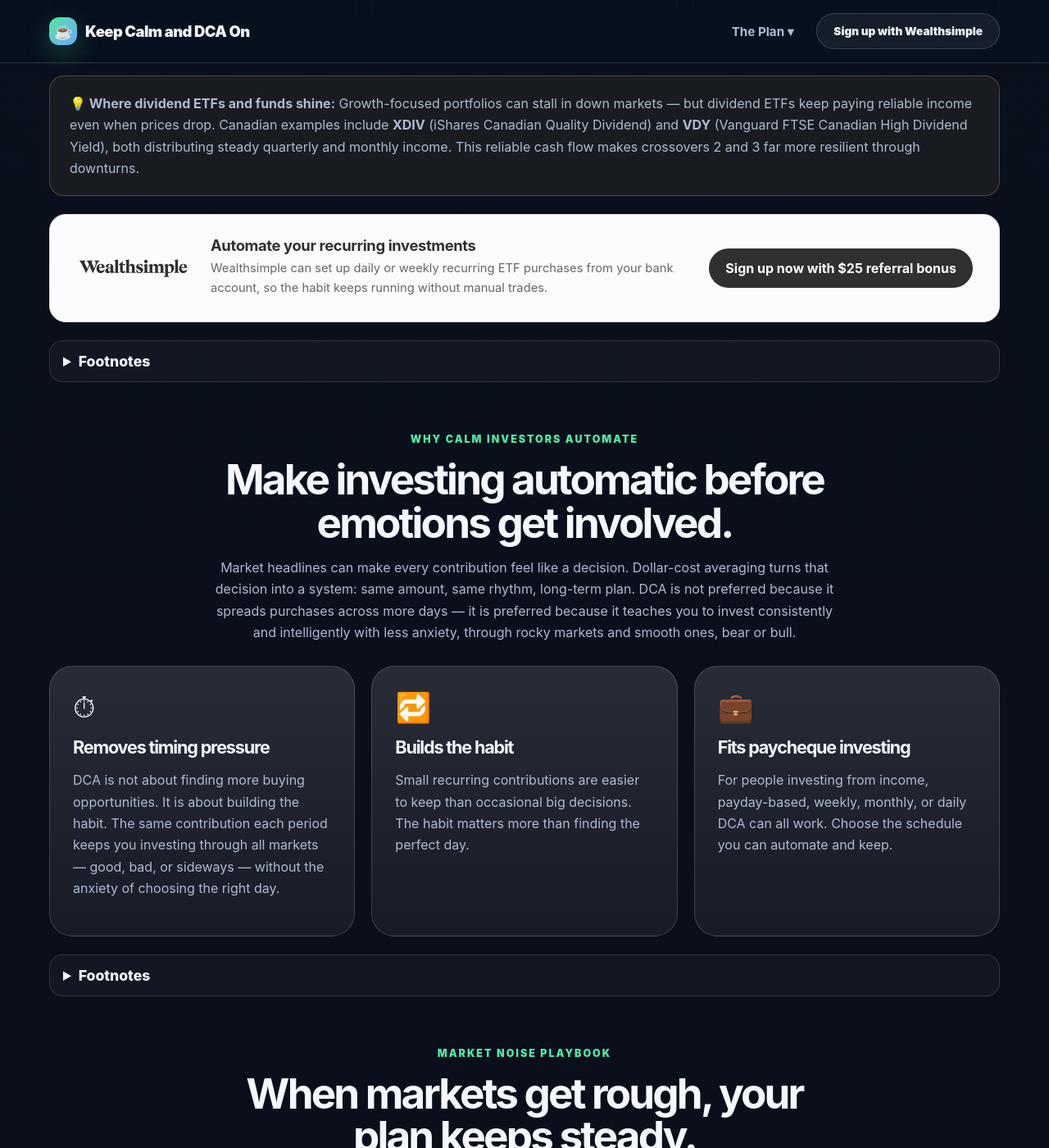
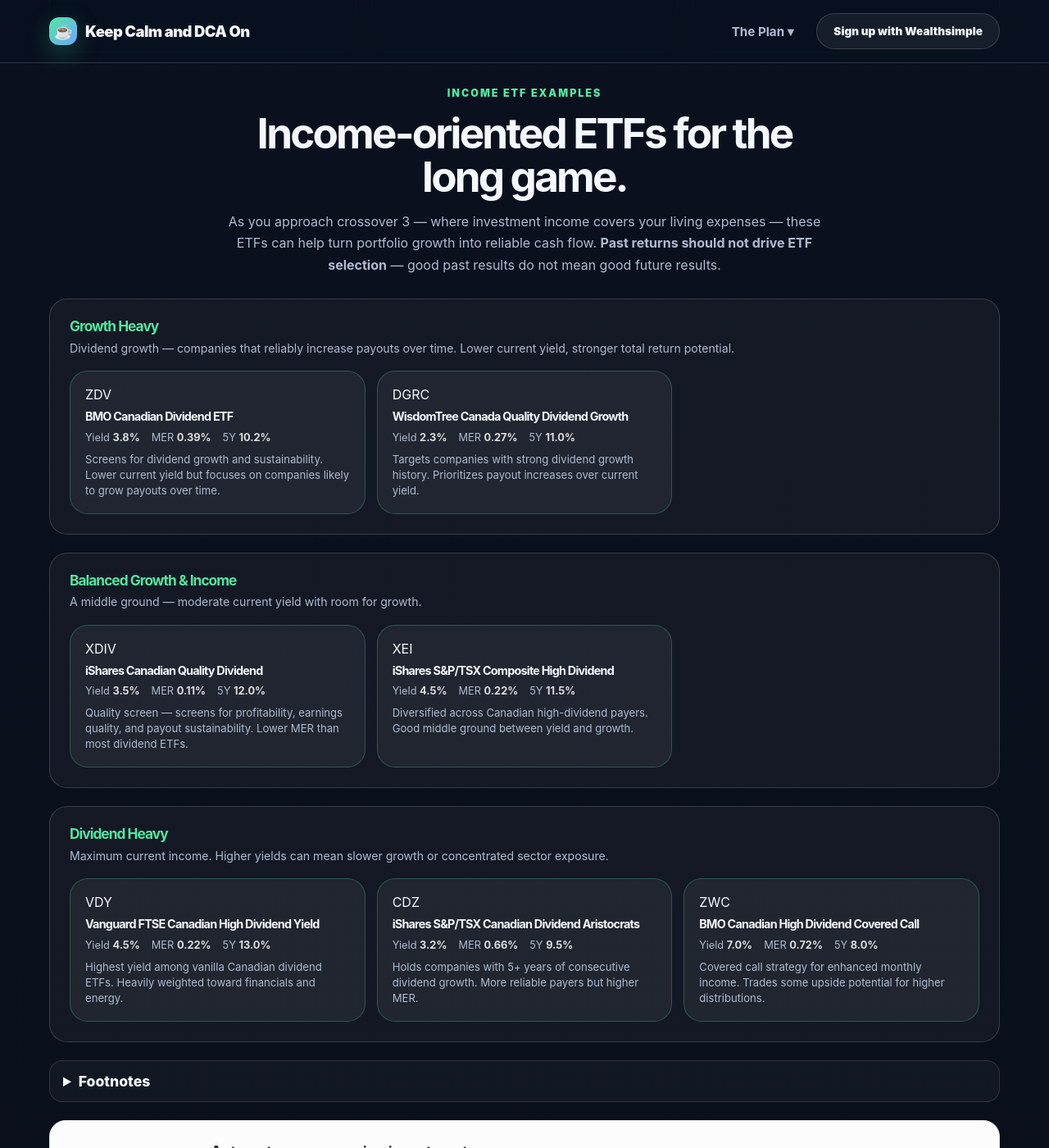
Before and after one commit to thestamp/dcathedip, a Jekyll site: the page built from index.html, in a window 1280 px wide and 1400 px high, scrolled down 14146 px. Shown: the whole window at 82% size. Built offline with Jekyll 4.4.1, drawn with Linux system fonts in a browser that asks for light colours.

Commit message:
Add income ETF table grouped by strategy (growth, balanced, dividend)
- Replace single-paragraph callout box with full income ETF section
- 7 Canadian dividend ETFs across 3 categories:
  Growth Heavy (ZDV, DGRC), Balanced (XDIV, XEI),
  Dividend Heavy (VDY, CDZ, ZWC)
- JS-rendered card grid matching growth ETF card style
- Category headers with descriptions for each strategy
- New smoke test with all 7 ticker + category assertions

```diff
--- a/assets/css/styles.css
+++ b/assets/css/styles.css
@@ -708,8 +708,30 @@
 .etf-card-metrics { display: flex; gap: 14px; margin-bottom: 10px; }
 .etf-card .etf-metric { font-size: 0.8rem; color: var(--muted); }
 .etf-card .etf-metric strong { color: #ddd; }
+.etf-card.income { border-color: rgba(83,230,160,0.25); }
 .etf-lev-tag { font-size: 0.7rem; font-weight: 900; color: #111; background: var(--gold); border-radius: 999px; padding: 2px 8px; margin-left: auto; }
 .etf-card .etf-lean { font-size: 0.82rem; margin: 0; color: var(--muted); line-height: 1.45; flex-grow: 1; }
+
+/* Income ETF categories */
+.income-category {
+  margin-bottom: 22px;
+  padding: 24px;
+  border: 1px solid var(--border);
+  border-radius: 22px;
+  background: rgba(255,255,255,0.04);
+}
+.income-category-header { margin-bottom: 16px; }
+.income-category-header h3 {
+  font-size: 1.08rem;
+  margin-bottom: 6px;
+  color: var(--green);
+}
+.income-category-header p {
+  font-size: 0.88rem;
+  margin: 0;
+  color: var(--muted);
+}
+.income-category .etf-cards { margin-top: 0; }
 
 /* Pie chart */
 .etf-pie { border-radius: 50%; margin: 0 auto; cursor: help; border: 2px solid rgba(255,255,255,0.1); flex-shrink: 0; }
--- a/assets/js/app.js
+++ b/assets/js/app.js
@@ -143,6 +143,56 @@
     sectors: [{ name: "Technology", pct: 37 }, { name: "Financials", pct: 13 }, { name: "Consumer Cyclical", pct: 10 }, { name: "Other", pct: 40 }],
     top10: [{ name: "Apple", pct: 7.0 }, { name: "Microsoft", pct: 6.5 }, { name: "NVIDIA", pct: 6.0 }, { name: "Amazon", pct: 3.5 }, { name: "Meta", pct: 2.5 }, { name: "Alphabet A", pct: 2.2 }, { name: "Alphabet C", pct: 2.0 }, { name: "Berkshire", pct: 1.7 }, { name: "Broadcom", pct: 1.5 }, { name: "Tesla", pct: 1.5 }],
     top10Pct: 34.4
+  }
+];
+
+// Income-oriented ETFs for the crossover section in Step 6
+// Categorized by strategy: growth-heavy, balanced, dividend-heavy
+const incomeEtfs = [
+  // === GROWTH HEAVY — dividend growth focus ===
+  {
+    ticker: "ZDV.TO", name: "BMO Canadian Dividend ETF",
+    category: "growth-heavy",
+    mer: "0.39%", yieldPct: "3.8%", return5y: "10.2%",
+    lean: "Screens for dividend growth and sustainability. Lower current yield but focuses on companies likely to grow payouts over time."
+  },
+  {
+    ticker: "DGRC.TO", name: "WisdomTree Canada Quality Dividend Growth",
+    category: "growth-heavy",
+    mer: "0.27%", yieldPct: "2.3%", return5y: "11.0%",
+    lean: "Targets companies with strong dividend growth history. Prioritizes payout increases over current yield."
+  },
+  // === BALANCED — growth + income ===
+  {
+    ticker: "XDIV.TO", name: "iShares Canadian Quality Dividend",
+    category: "balanced",
+    mer: "0.11%", yieldPct: "3.5%", return5y: "12.0%",
+    lean: "Quality screen — screens for profitability, earnings quality, and payout sustainability. Lower MER than most dividend ETFs."
+  },
+  {
+    ticker: "XEI.TO", name: "iShares S&P/TSX Composite High Dividend",
+    category: "balanced",
+    mer: "0.22%", yieldPct: "4.5%", return5y: "11.5%",
+    lean: "Diversified across Canadian high-dividend payers. Good middle ground between yield and growth."
+  },
+  // === DIVIDEND HEAVY — maximize current income ===
+  {
+    ticker: "VDY.TO", name: "Vanguard FTSE Canadian High Dividend Yield",
+    category: "dividend-heavy",
+    mer: "0.22%", yieldPct: "4.5%", return5y: "13.0%",
+    lean: "Highest yield among vanilla Canadian dividend ETFs. Heavily weighted toward financials and energy."
+  },
+  {
+    ticker: "CDZ.TO", name: "iShares S&P/TSX Canadian Dividend Aristocrats",
+    category: "dividend-heavy",
+    mer: "0.66%", yieldPct: "3.2%", return5y: "9.5%",
+    lean: "Holds companies with 5+ years of consecutive dividend growth. More reliable payers but higher MER."
+  },
+  {
+    ticker: "ZWC.TO", name: "BMO Canadian High Dividend Covered Call",
+    category: "dividend-heavy",
+    mer: "0.72%", yieldPct: "7.0%", return5y: "8.0%",
+    lean: "Covered call strategy for enhanced monthly income. Trades some upside potential for higher distributions."
   }
 ];
 
@@ -375,6 +425,48 @@
       }).join('')}
     </div>
   `;
+}
+
+function renderIncomeEtfs() {
+  const grid = document.getElementById("incomeEtfGrid");
+  if (!grid) return;
+
+  const categories = [
+    { key: "growth-heavy", label: "Growth Heavy", desc: "Dividend growth — companies that reliably increase payouts over time. Lower current yield, stronger total return potential." },
+    { key: "balanced", label: "Balanced Growth & Income", desc: "A middle ground — moderate current yield with room for growth." },
+    { key: "dividend-heavy", label: "Dividend Heavy", desc: "Maximum current income. Higher yields can mean slower growth or concentrated sector exposure." }
+  ];
+
+  grid.innerHTML = categories.map(cat => {
+    const etfs = incomeEtfs.filter(e => e.category === cat.key);
+    return `
+      <div class="income-category">
+        <div class="income-category-header">
+          <h3>${cat.label}</h3>
+          <p>${cat.desc}</p>
+        </div>
+        <div class="etf-cards">
+          ${etfs.map(etf => {
+            const displayTicker = etf.ticker.replace('.TO', '');
+            return `
+              <article class="etf-card income">
+                <div class="etf-card-head">
+                  <span class="ticker">${displayTicker}</span>
+                </div>
+                <h3>${etf.name}</h3>
+                <div class="etf-card-metrics">
+                  <span class="etf-metric">Yield <strong>${etf.yieldPct}</strong></span>
+                  <span class="etf-metric">MER <strong>${etf.mer}</strong></span>
+                  <span class="etf-metric">5Y <strong>${etf.return5y}</strong></span>
+                </div>
+                <p class="etf-lean">${etf.lean}</p>
+              </article>
+            `;
+          }).join('')}
+        </div>
+      </div>
+    `;
+  }).join('');
 }
 
 const frequencies = [
@@ -848,6 +940,7 @@
   document.getElementById("wealthsimpleLink").href = WEALTHSIMPLE_REFERRAL_URL;
     renderTickers();
     renderLevGrid();
+    renderIncomeEtfs();
     updateChart();
   calculateTfsaRoom();
   calculateCrossover();
--- a/index.html
+++ b/index.html
@@ -619,8 +619,16 @@
           </article>
         </div>
 
-        <div style="margin-top:28px; padding:20px 24px; border:1px solid rgba(255,209,102,0.25); border-radius:18px; background:rgba(255,209,102,0.06);">
-          <p style="margin:0;"><strong>💡 Where dividend ETFs and funds shine:</strong> Growth-focused portfolios can stall in down markets — but dividend ETFs keep paying reliable income even when prices drop. Canadian examples include <strong>XDIV</strong> (iShares Canadian Quality Dividend) and <strong>VDY</strong> (Vanguard FTSE Canadian High Dividend Yield), both distributing steady quarterly and monthly income. This reliable cash flow makes crossovers 2 and 3 far more resilient through downturns.</p>
+        <div id="incomeEtfSection" style="margin-top:40px">
+          <div class="section-heading center">
+            <p class="eyebrow">Income ETF examples</p>
+            <h2>Income-oriented ETFs for the long game.</h2>
+            <p>As you approach crossover 3 — where investment income covers your living expenses — these ETFs can help turn portfolio growth into reliable cash flow. <strong>Past returns should not drive ETF selection</strong> — good past results do not mean good future results.</p>
+          </div>
+
+          <div id="incomeEtfGrid"></div>
+
+          <details class="section-footnote"><summary>Footnotes</summary><p>Dividend yields and returns shown are approximate estimates for educational comparison. Actual yields fluctuate with market prices and fund distributions. Covered call ETFs sacrifice some upside potential in exchange for higher current income. ETF tickers are examples for research, not personal recommendations. Review fund facts, MER, holdings, and tax treatment before choosing.</p></details>
         </div>
 
         </div>
```
Also changed, not shown: tests/smoke.js (+11 -1 lines).
